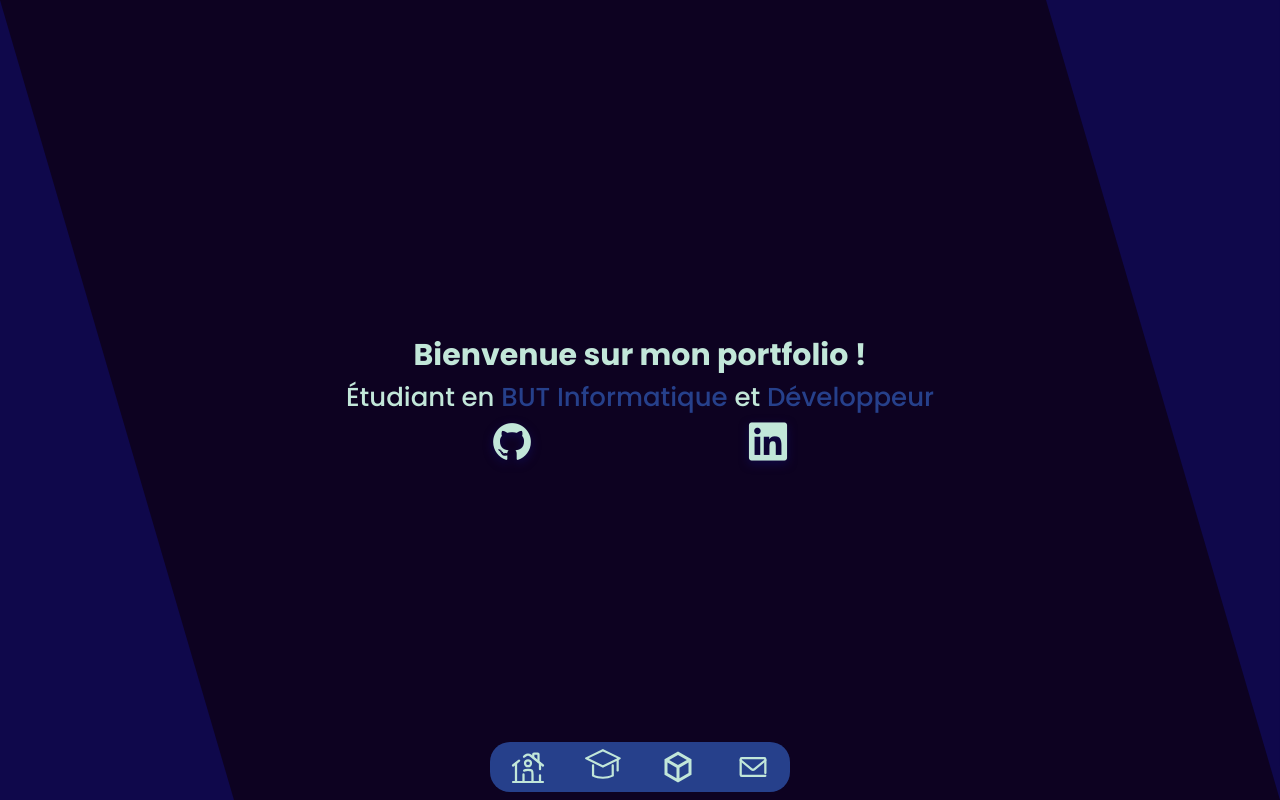
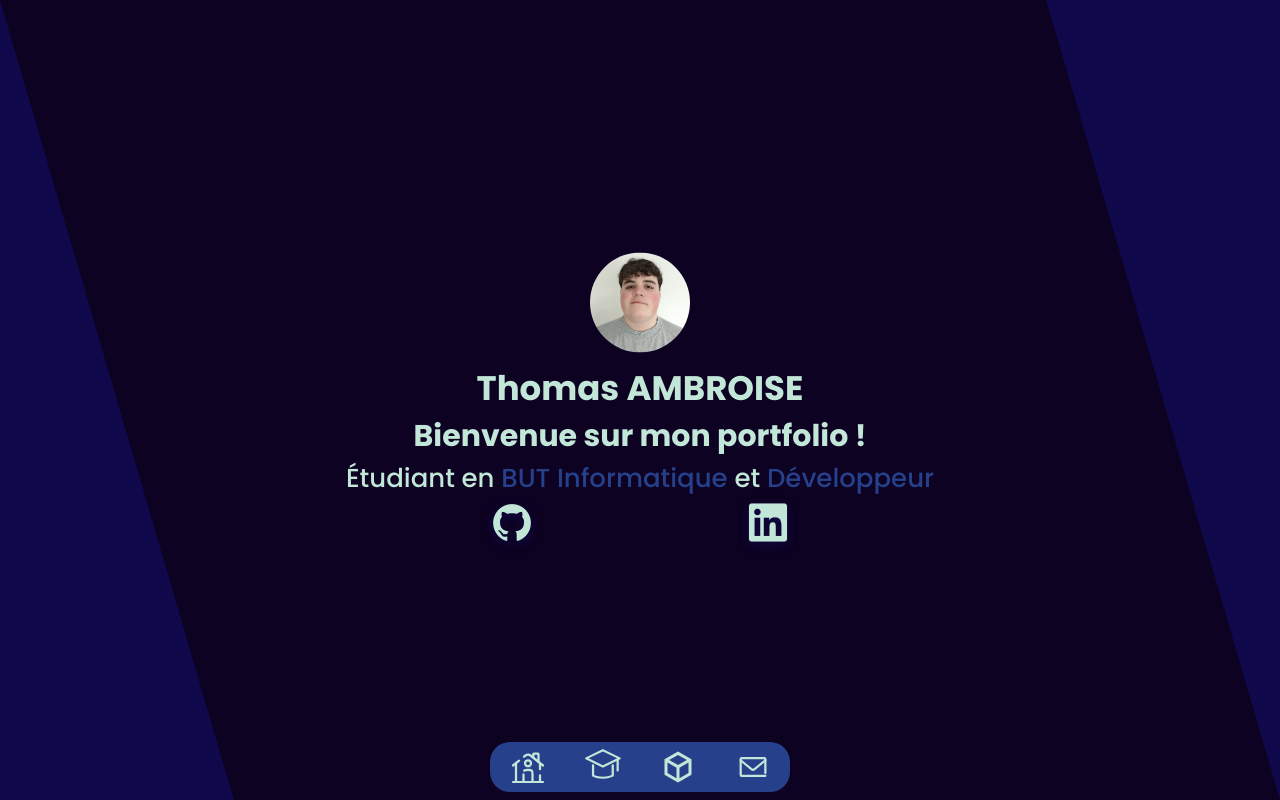
Before and after one commit to Mitotow/Portfolio, an Angular app: page / in a window 1280 px wide. Built offline with nearby package versions, Linux system fonts and the light colour scheme.

Commit message:
Add Fullname + picture at home page

```diff
--- a/src/app/home-page/home-page.component.html
+++ b/src/app/home-page/home-page.component.html
@@ -3,8 +3,10 @@
     <img src="/assets/home/right-shape.svg" alt="" class="shape shape-right">
 
     <div class="container">
-        <h1>Bienvenue sur mon portfolio !</h1>
-        <h2>Étudiant en <span>BUT Informatique</span> et <span>Développeur</span></h2>
+        <img src="/assets/home/profile.jpg" alt="Picture of Thomas AMBROISE">
+        <h1>Thomas AMBROISE</h1>
+        <h2>Bienvenue sur mon portfolio !</h2>
+        <h3>Étudiant en <span>BUT Informatique</span> et <span>Développeur</span></h3>
         <div class="container-buttons">
             <a (click)="redirectTo('https://github.com/Mitotow')"><i class="devicon-github-original"></i></a>
             <a (click)="redirectTo('https://www.linkedin.com/in/thomas-ambroise-57971325b/')"><i class="devicon-linkedin-plain"></i></a>
--- a/src/app/home-page/home-page.component.scss
+++ b/src/app/home-page/home-page.component.scss
@@ -37,9 +37,20 @@
 
         *:hover {cursor:default;}
 
-        h1 {font-size: 30px;}
+        img {
+            width: 100px;
+            height: auto;
+            border-radius: 50%;
+            margin-bottom: 10px;
+        }
 
-        h2 {
+        h1 {
+            font-size: 34px;
+        }
+
+        h2 {font-size: 30px;}
+
+        h3 {
             font-size: 26px;
             font-weight: 500;
 
--- a/src/styles.scss
+++ b/src/styles.scss
@@ -60,6 +60,13 @@ $mint-green: #c2e7d9ff;
     }
 }
 
+@mixin leftSlideInMixin($v) {
+    @keyframes leftSlideIn {
+        from { left: -100%; }
+        to { left: $v; }
+    }
+}
+
 @keyframes leftSlideIn {
     from { left: -100%; }
     to { left: 0; }
```
Also changed, not shown: src/assets/home/profile.jpg (added), 1 other file (tests, documents, lock files or other folders).
